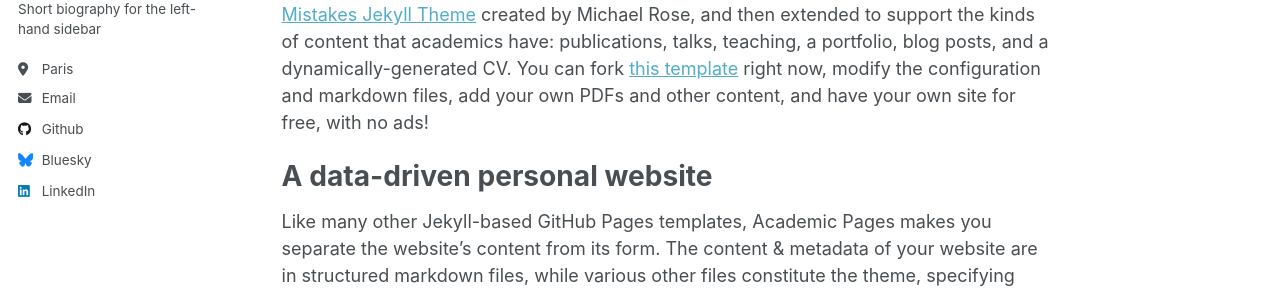
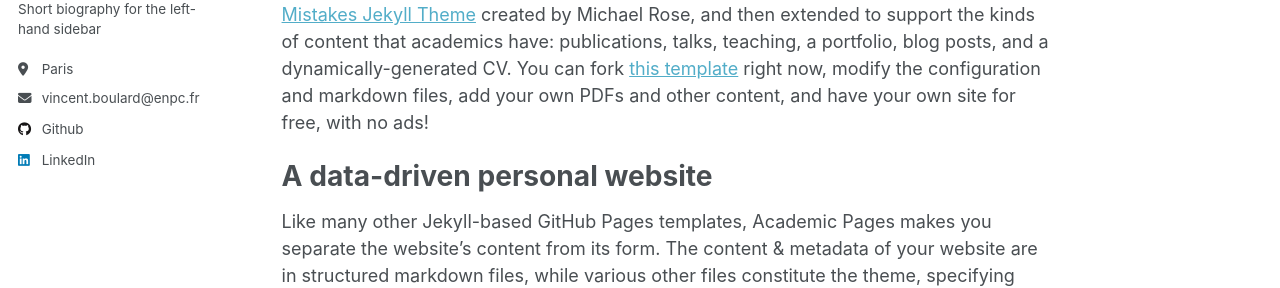
Before and after one commit to Mipoza/mipoza.github.io, a Jekyll site: the page built from _pages/about.md, in a window 1280 px wide. Shown: the part 283-571 px from the top of the page. Built offline with Jekyll 4.4.1, drawn with Linux system fonts in a browser that asks for light colours.

Commit message:
modifications

```diff
--- a/_config.yml
+++ b/_config.yml
@@ -49,7 +49,7 @@ author:
   stackoverflow    : # User number or user number and name (i.e., use "1" or "1/jeff-atwood")
 
   # Social media
-  bluesky          : "bsky.app" # Replace this with you Bluesky username
+  bluesky          : # Replace this with you Bluesky username
   facebook         : # Username
   flickr           : # Username
   foursquare       : # Username
--- a/_includes/author-profile.html
+++ b/_includes/author-profile.html
@@ -34,7 +34,7 @@
         <li><a href="{{ author.uri }}"><i class="fas fa-fw fa-link icon-pad-right" aria-hidden="true"></i>{{ site.data.ui-text[site.locale].website_label | default: "Website" }}</a></li>
       {% endif %}
       {% if author.email %}
-        <li><a href="mailto:{{ author.email }}"><i class="fas fa-fw fa-envelope icon-pad-right" aria-hidden="true"></i>{{ site.data.ui-text[site.locale].email_label | default: "Email" }}</a></li>
+        <li><a href="mailto:{{ author.email }}"><i class="fas fa-fw fa-envelope icon-pad-right" aria-hidden="true"></i>{{ author.email }}</a></li>
       {% endif %}
 
       <!-- Font Awesome and Academicons icons / Academic websites -->
```
